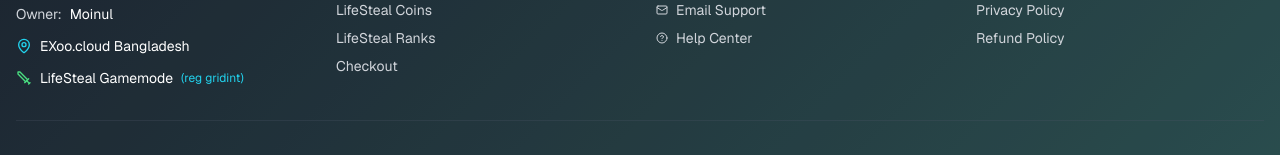
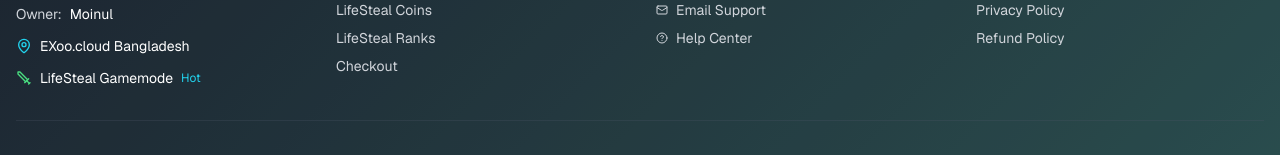
Before and after one commit to queryof/blockwar., a Next.js app: page / in a window 1280 px wide. Shown: the part 1872-2027 px from the top of the page. Built offline with nearby package versions, Linux system fonts and the light colour scheme; no server answers; the database is empty.

Commit message:
Update store-footer.tsx

```diff
--- a/components/store-footer.tsx
+++ b/components/store-footer.tsx
@@ -61,7 +61,7 @@ export function StoreFooter() {
                 <span className="text-foreground">
                   {t("home.lifesteal")} {t("home.gamemode")}
                 </span>
-                <span className="text-xs text-secondary">(reg gridint)</span>
+                <span className="text-xs text-secondary">Hot</span>
               </div>
             </div>
           </div>
```
